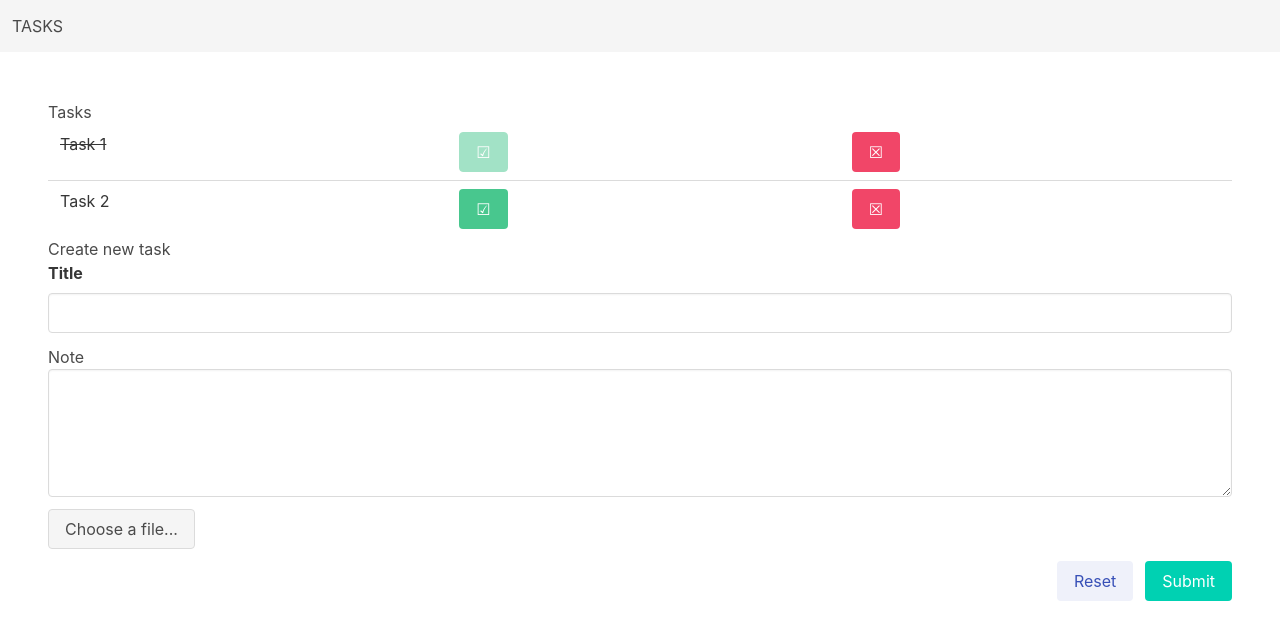
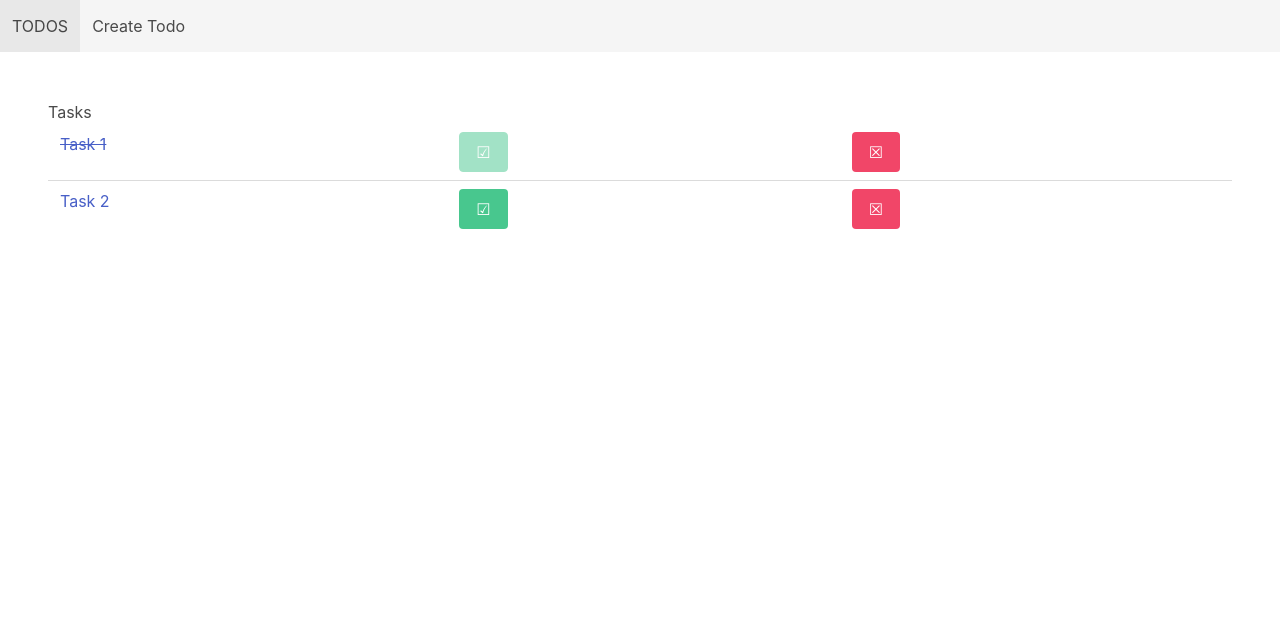
Before and after one commit to AderKonstantin/todos-react, a React (Create React App) app: page / in a window 1280 px wide. Shown: the top 640 px of the page. Built offline with nearby package versions, Linux system fonts and the light colour scheme.

Commit message:
Created Todo Detail View

```diff
--- a/package.json
+++ b/package.json
@@ -9,6 +9,7 @@
     "bulma": "^0.9.4",
     "react": "^18.2.0",
     "react-dom": "^18.2.0",
+    "react-router-dom": "^6.22.1",
     "react-scripts": "5.0.1",
     "web-vitals": "^2.1.4"
   },
--- a/src/App.js
+++ b/src/App.js
@@ -1,6 +1,8 @@
 import { Component } from "react";
 import TodoList from './TodoList';
 import TodoAdd from './TodoAdd';
+import TodoDetail from './TodoDetail';
+import { HashRouter, Routes, Route, NavLink } from 'react-router-dom';
 
 const date1 = new Date(2021, 7, 19, 14, 5);
 const date2 = new Date(2021, 7, 19, 15, 23);
@@ -27,10 +29,11 @@ const initialData = [
 export default class App extends Component {
   constructor(props) {
     super(props);
-    this.state = { data: initialData };
+    this.state = { data: initialData, showMenu: false };
     this.setDone = this.setDone.bind(this);
     this.delete = this.delete.bind(this);
     this.add = this.add.bind(this);
+    this.showMenu = this.showMenu.bind(this);
   }
 
   setDone(key) {
@@ -49,21 +52,57 @@ export default class App extends Component {
     this.setState((state) => ({}));
   }
 
+  showMenu(event) {
+    event.preventDefault();
+    this.setState((state) => ({ showMenu: !state.showMenu }));
+  }
+
+  getDeed(key) {
+    key = +key;
+    return this.state.data.find((current) => current.key === key);
+  }
+
   render() {
     return (
-      <div>
+      <HashRouter>
         <nav className="navbar is-light">
-          <div>
-            <span className="navbar-brand">
-              <span className="navbar-item is-uppercase">Tasks</span>
-            </span>
+          <div className="navbar-brand">
+            <NavLink to="/" className={
+              ({ isActive }) =>
+                'navbar-item is-uppercase' +
+                  (isActive ? ' is-active' : '')
+            }>
+              Todos
+            </NavLink>
+            <a href="/" className={this.state.showMenu ? 'navbar-burger is-active' : 'navbar-burger'} onClick={this.showMenu}>
+              <span></span>
+              <span></span>
+              <span></span>
+            </a>
+          </div>
+          <div className={this.state.showMenu ? 'navbar-menu is-active' : 'navbar-menu'} onClick={this.showMenu}>
+            <div className="navbar-start">
+              <NavLink to="/add" className={({ isActive }) =>
+                'navbar-item' + (isActive ? ' is-active' : '')}>
+                Create Todo
+              </NavLink>
+            </div>
           </div>
         </nav>
         <main className="context px-6 mt-6">
-          <TodoList list={this.state.data} setDone={this.setDone} delete={this.delete} />
-          <TodoAdd add={this.add} />
+          <Routes>
+            <Route path="/" element={
+              <TodoList list={this.state.data} setDone={this.setDone} delete={this.delete} />
+            } />
+            <Route path="/add" element={
+              <TodoAdd add={this.add} />
+            } />
+            <Route path="/:key" element={
+              <TodoDetail getDeed={this.getDeed} />
+            } />
+          </Routes>
         </main>
-      </div>
+      </HashRouter>
     );
   }
 }
--- /dev/null
+++ b/src/TodoDetail.js
@@ -0,0 +1,18 @@
+import { useParams } from 'react-router-dom';
+
+export default function TodoDetail(props) {
+  const key = useParams();
+  const deed = props.getDeed(key);
+
+  return (
+    <section>
+      {deed.done &&
+        <p className="has-text-success">Done</p>
+      }
+      <h1>{deed.title}</h1>
+      <p>{deed.createdAt}</p>
+      {deed.desc && <p>{deed.desc}</p>}
+      {deed.image && <p><img src={deed.image} alt="image" /></p>}
+    </section>
+  );
+}
--- a/src/TodoList.js
+++ b/src/TodoList.js
@@ -1,3 +1,5 @@
+import { Link } from "react-router-dom";
+
 export default function TodoList(props) {
   return (
     <section>
@@ -7,8 +9,10 @@ export default function TodoList(props) {
           {props.list.map((item) => (
             <tr key={item.key}>
               <td>
-                {item.done && <del>{item.title}</del>}
-                {!item.done && item.title}
+                <Link to={`/${item.key}`}>
+                  {item.done && <del>{item.title}</del>}
+                  {!item.done && item.title}
+                </Link>
               </td>
               <td>
                 <button
```
Also changed, not shown: 1 other file (tests, documents, lock files or other folders).
